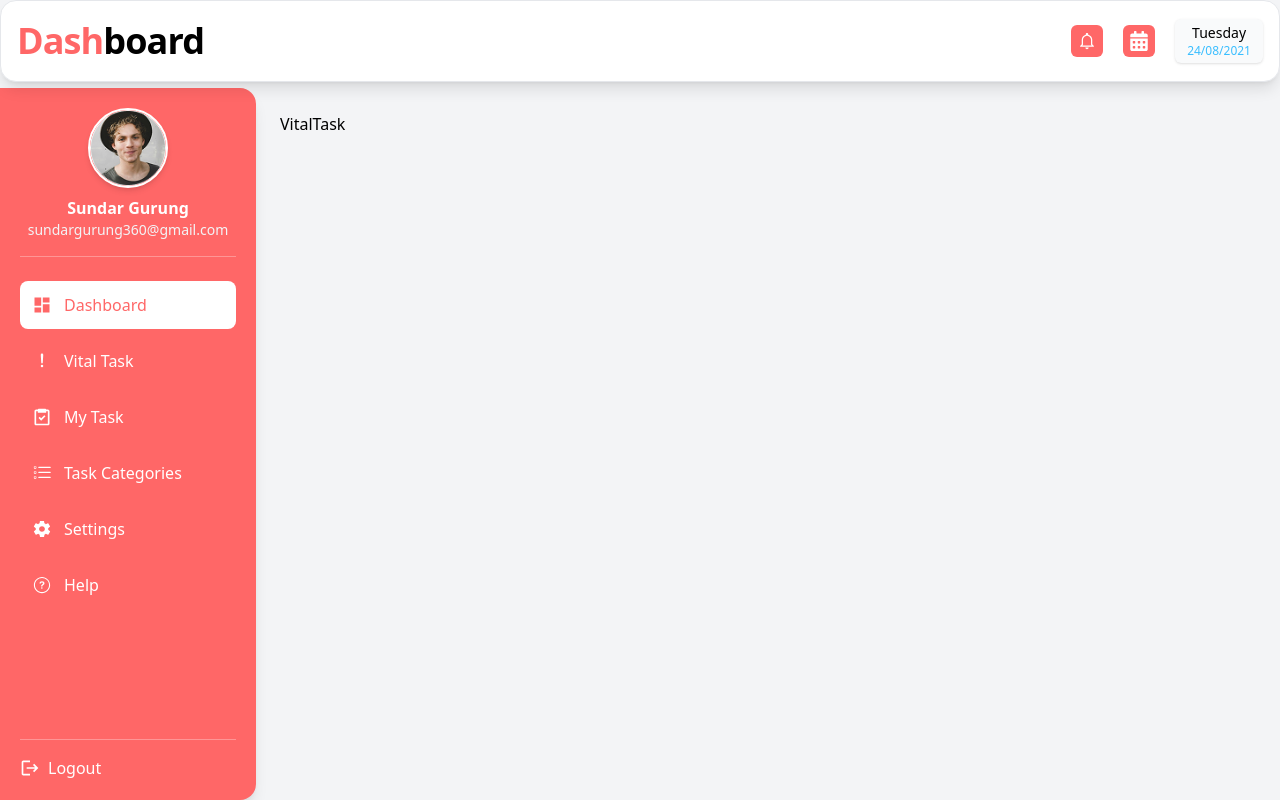
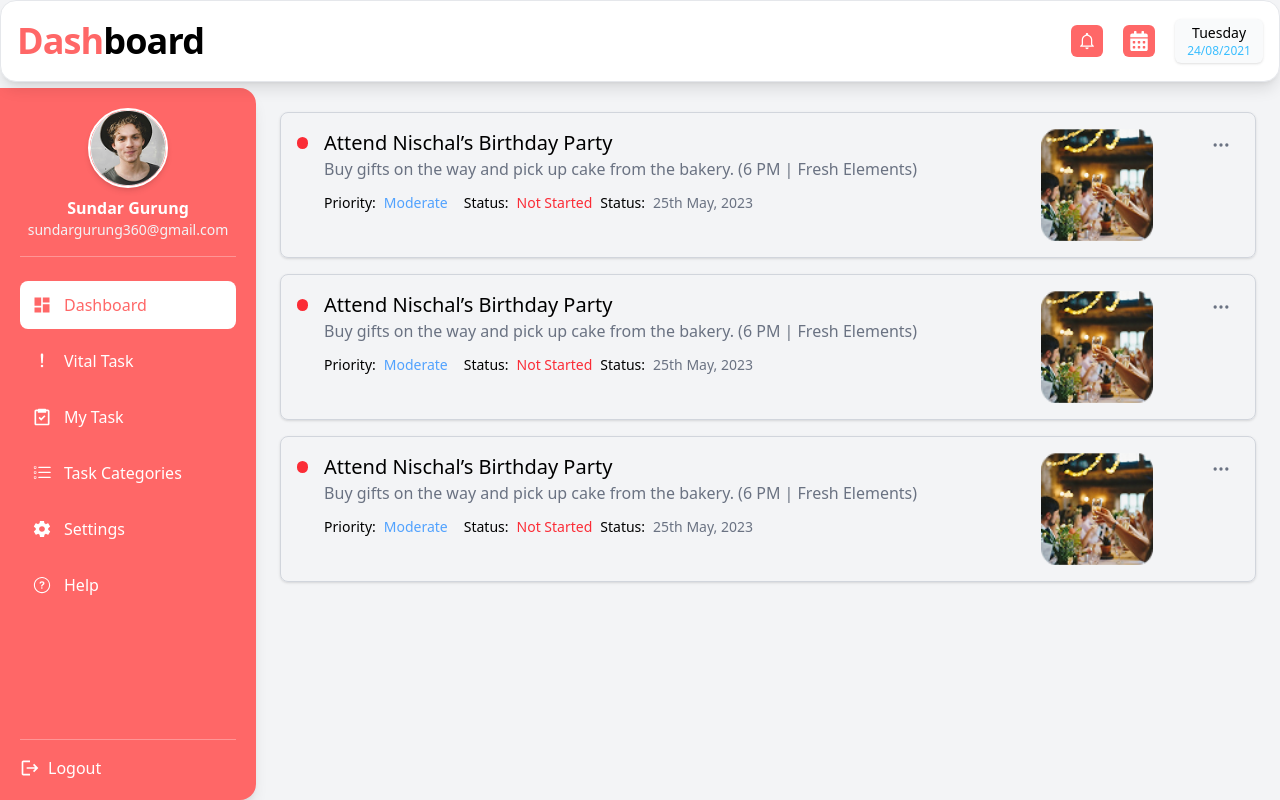
Before and after one commit to ar-pathak/To-do-List, a React (Vite) app: page /vital-task in a window 1280 px wide. Built offline with nearby package versions, Linux system fonts and the light colour scheme.

Commit message:
creating VitalCards to show full description

```diff
--- a/src/components/pages/Dashboard.jsx
+++ b/src/components/pages/Dashboard.jsx
@@ -69,6 +69,7 @@ const Dashboard = () => {
                 priority="Moderate"
                 status="Not Started"
                 image="./img/Rectangle 10.png"
+                createdAt="25th May, 2023"
               />
 
             </div>
--- a/src/components/pages/VitalTask.jsx
+++ b/src/components/pages/VitalTask.jsx
@@ -1,8 +1,38 @@
-import React from 'react'
+import React, { useState } from 'react'
+import ToDoStatusCard from '../utils/ToDoStatusCard'
+import { tasks } from '../../constaintData'
+import VitalCards from '../utils/VitalCards'
 
 const VitalTask = () => {
+    const [isClicked, setIsClicked] = useState(null)
     return (
-        <div>VitalTask</div>
+        <div>
+            <div>
+                {
+                    tasks.map((task) => (
+                        <div key={task.id} onClick={() => setIsClicked(isClicked == task.id ? null : task.id)} className='mb-4'>
+                            <ToDoStatusCard
+                                title={task.title}
+                                description={task.description}
+                                priority={task.priority}
+                                status={task.status}
+                                image={task.image}
+                                createdAt={task.createdAt}
+                            />
+                            <div className={isClicked === task.id ? 'block' : 'hidden'}>
+                                <VitalCards
+                                    title={task.title}
+                                    description={task.description}
+                                    priority={task.priority}
+                                    status={task.status}
+                                    image={task.image}
+                                    createdAt={task.createdAt} />
+                            </div>
+                        </div>
+                    ))
+                }
+            </div>
+        </div>
     )
 }
 
--- a/src/components/utils/ToDoStatusCard.tsx
+++ b/src/components/utils/ToDoStatusCard.tsx
@@ -17,12 +17,14 @@ const ToDoStatusCard = ({
   description,
   priority,
   status,
+  createdAt,
   image
 }: {
   title: string;
   description: string;
   priority: "High" | "Moderate" | "Low";
   status: "Not Started" | "In Progress" | "Completed";
+  createdAt?: string;
   image?: string;
 }) => {
   return (
@@ -43,7 +45,7 @@ const ToDoStatusCard = ({
           <h2 className="text-lg md:text-xl font-medium">{title}</h2>
           <p className="text-gray-500 line-clamp-2">{description}</p>
 
-          {/* Priority & Status */}
+          {/* Priority & Status & Created at*/}
           <div className="flex flex-wrap  mt-3  text-sm">
             <div className="flex items-center mr-4">
               <h3 className="font-medium">Priority:</h3>
@@ -57,6 +59,14 @@ const ToDoStatusCard = ({
                 {status}
               </span>
             </div>
+            {createdAt && (
+              <div className="flex items-center ml-2">
+                <h3 className="font-medium">Status:</h3>
+                <span className="ml-2 text-gray-500">
+                  {createdAt}
+                </span>
+              </div>
+            )}
           </div>
         </div>
 
--- /dev/null
+++ b/src/components/utils/VitalCards.tsx
@@ -0,0 +1,56 @@
+import { MdDelete } from "react-icons/md";
+import { FaEdit } from "react-icons/fa";
+
+const VitalCards = ({
+    title,
+    description,
+    priority,
+    status,
+    createdAt,
+    image
+}: {
+    title: string;
+    description: string;
+    priority: "High" | "Moderate" | "Low";
+    status: "Not Started" | "In Progress" | "Completed";
+    createdAt?: string;
+    image?: string;
+}) => {
+    return (
+        <div className="py-5 px-10 border border-gray-300 rounded-lg m-5">
+            <div className="flex p-4">
+                <div>
+                    <img src={image} className="w-45 mr-3" alt="image" />
+                </div>
+                <div className="flex flex-col px-4 justify-center">
+                    <h3 className="font-bold text-xl mb-2">{title}</h3>
+                    <p><span className="font-semibold">Priority: </span><span className={`ml-1 text-sm ${priority === "Low"
+                        ? "text-green-500"
+                        : priority === "Moderate"
+                            ? "text-blue-400"
+                            : "text-red-500"
+                        }`}>{priority}</span></p>
+                    <p><span className="font-semibold">Status: </span><span className={`ml-1 text-sm ${status === "Completed"
+                        ? "text-green-500"
+                        : status === "In Progress"
+                            ? "text-yellow-500"
+                            : "text-red-500"
+                        }`}>{status}</span></p>
+                    <p><span className="font-semibold">Created At: </span> <span className="ml-1 text-sm text-gray-500">{createdAt}</span></p>
+                </div>
+
+            </div>
+            <div className="flex flex-col p-4">
+                <div>
+                    {description}
+                </div>
+                <div className="flex items-center justify-end gap-2">
+                    <MdDelete className="bg-[#FF6767] text-white w-7 h-7 sm:w-8 sm:h-8 p-1.5 rounded-md" />
+                    <FaEdit className="bg-[#FF6767] text-white  w-7 h-7 sm:w-8 sm:h-8 p-1.5 pl-2 rounded-md" />
+                </div>
+            </div>
+        </div>
+    )
+}
+
+export default VitalCards
--- /dev/null
+++ b/src/constaintData.js
@@ -0,0 +1,29 @@
+export const tasks = [
+    {
+        id: 1,
+        title: "Attend Nischal’s Birthday Party",
+        description: "Buy gifts on the way and pick up cake from the bakery. (6 PM | Fresh Elements)",
+        priority: "Moderate",
+        status: "Not Started",
+        image: "./img/Rectangle 10.png",
+        createdAt: '25th May, 2023',
+    },
+    {
+        id: 2,
+        title: "Attend Nischal’s Birthday Party",
+        description: "Buy gifts on the way and pick up cake from the bakery. (6 PM | Fresh Elements)",
+        priority: "Moderate",
+        status: "Not Started",
+        image: "./img/Rectangle 10.png",
+        createdAt: '25th May, 2023',
+    },
+    {
+        id: 3,
+        title: "Attend Nischal’s Birthday Party",
+        description: "Buy gifts on the way and pick up cake from the bakery. (6 PM | Fresh Elements)",
+        priority: "Moderate",
+        status: "Not Started",
+        image: "./img/Rectangle 10.png",
+        createdAt: '25th May, 2023',
+    }
+]
--- a/src/router.jsx
+++ b/src/router.jsx
@@ -34,7 +34,6 @@ const router = createBrowserRouter([
           </Suspense>
         )
       },
-
     ],
   },
   {
```
